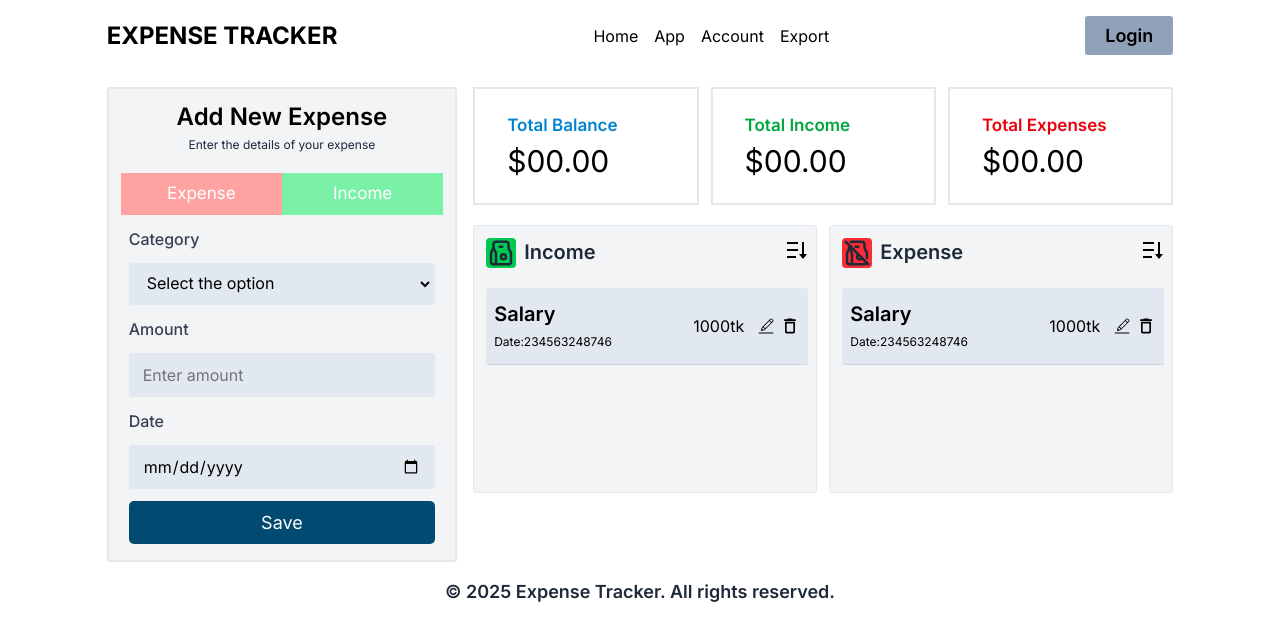
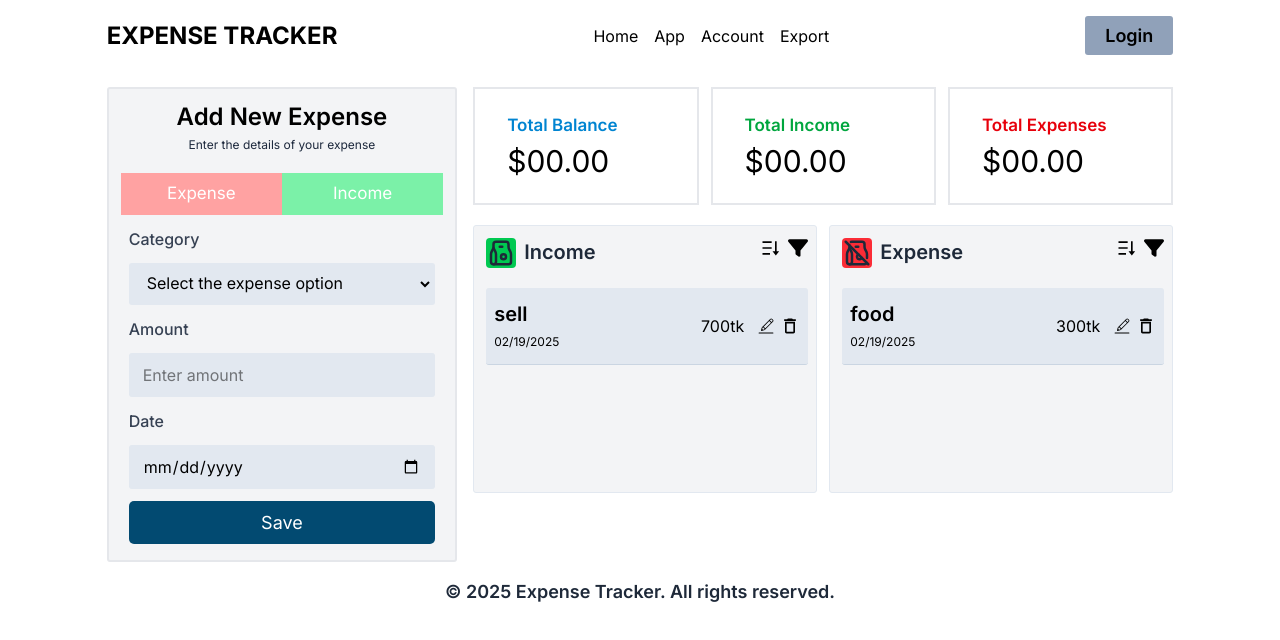
Before and after one commit to Momen1995/expense-tracker, a React (Vite) app: page / in a window 1280 px wide. Shown: the top 640 px of the page. Built offline with nearby package versions, Linux system fonts and the light colour scheme.

Commit message:
Successfully rendered Income and Expense components based on user selection

```diff
--- a/eslint.config.js
+++ b/eslint.config.js
@@ -33,6 +33,7 @@ export default [
         'warn',
         { allowConstantExport: true },
       ],
+      "react/prop-types" : 0,
     },
   },
 ]
--- a/src/App.jsx
+++ b/src/App.jsx
@@ -1,15 +1,33 @@
+import { useState } from "react";
 import Footer from "./components/Footer";
 import Form from "./components/Form";
 import Navbar from "./components/Navbar";
 import TransactionBoard from "./components/Transaction/TransactionBoard";
+import { initialData } from "./Data/data";
 
 const App = () => {
+  const [data, setData] = useState(initialData);
+  const [selectOption, setSelectOption] = useState("expense");
+  console.log(selectOption);
+
+  function handleIncomeSelect() {
+    setSelectOption("income");
+  }
+
+  function handleExpenseSelect() {
+    setSelectOption("expense");
+  }
+
   return (
     <div className="w-10/12 mx-auto">
       <Navbar />
       <main className="mt-4 flex gap-4">
-        <Form />
-        <TransactionBoard />
+        <Form
+          onExpense={handleExpenseSelect}
+          onIncome={handleIncomeSelect}
+          selectOption={selectOption}
+        />
+        <TransactionBoard data={data} selectOption={selectOption} />
       </main>
       <Footer />
     </div>
--- /dev/null
+++ b/src/Data/data.js
@@ -0,0 +1,18 @@
+const initialData = [
+  {
+    id: crypto.randomUUID(),
+    category: "expense",
+    amount: 300,
+    date: "02/19/2025",
+    title : "food"
+  },
+  {
+    id: crypto.randomUUID(),
+    category: "income",
+    amount: 700,
+    date: "02/19/2025",
+    title : "sell"
+  },
+];
+
+export { initialData };
--- a/src/components/Form.jsx
+++ b/src/components/Form.jsx
@@ -1,6 +1,6 @@
 import Input from "./Input";
 
-const Form = () => {
+const Form = ({ onExpense, onIncome, selectOption }) => {
   return (
     <>
       <div className="w-1/3 border-gray-200 border-2 px-3 pt-3 py-1 rounded-[3px] bg-gray-100">
@@ -9,7 +9,11 @@ const Form = () => {
           Enter the details of your expense
         </p>
 
-        <Input />
+        <Input
+          onExpense={onExpense}
+          onIncome={onIncome}
+          selectOption={selectOption}
+        />
       </div>
     </>
   );
--- a/src/components/Input.jsx
+++ b/src/components/Input.jsx
@@ -1,13 +1,20 @@
-const Input = () => {
+const Input = ({ onExpense, onIncome, selectOption }) => {
   return (
     <section className="mt-5">
-
       <form className="mt-3" aria-label="Expense Tracker Form">
         <div className="bg-sky-600 flex justify-around text-white text-[17px] rounded-[3px]">
-          <button type="button" className="bg-red-300 w-1/2 p-2">
+          <button
+            onClick={() => onExpense("expense")}
+            type="button"
+            className="bg-red-300 w-1/2 p-2"
+          >
             Expense
           </button>
-          <button type="button" className="bg-green-300 w-1/2 p-2">
+          <button
+            onClick={() => onIncome("income")}
+            type="button"
+            className="bg-green-300 w-1/2 p-2"
+          >
             Income
           </button>
         </div>
@@ -16,11 +23,13 @@ const Input = () => {
           <label htmlFor="category" className="text-gray-700 font-medium">
             Category
           </label>
+
+          {selectOption === "expense" ? (
             <select
               id="category"
               className="border-2 w-full border-transparent focus:border-sky-500 bg-slate-200 px-3 py-2 rounded-[3px]"
             >
-            <option value="">Select the option</option>
+              <option value="">Select the expense option</option>
               <option value="Education">Education</option>
               <option value="Food">Food</option>
               <option value="Health">Health</option>
@@ -29,6 +38,18 @@ const Input = () => {
               <option value="Tax">Tax</option>
               <option value="Transport">Transport</option>
             </select>
+          ) : (
+            <select
+              id="category"
+              className="border-2 w-full border-transparent focus:border-sky-500 bg-slate-200 px-3 py-2 rounded-[3px]"
+            >
+              <option value="">Select the income option</option>
+              <option value="Education">Salary</option>
+              <option value="Food">Outsourcing</option>
+              <option value="Health">Bond</option>
+              <option value="Bill">Dividend</option>
+            </select>
+          )}
 
           <label htmlFor="amount" className="text-gray-700 font-medium">
             Amount
--- a/src/components/Transaction/Expense.jsx
+++ b/src/components/Transaction/Expense.jsx
@@ -2,8 +2,9 @@ import { TbPaperBagOff } from "react-icons/tb";
 import { RiSortDesc } from "react-icons/ri";
 import { CiEdit } from "react-icons/ci";
 import { MdOutlineDeleteOutline } from "react-icons/md";
+import { FaFilter } from "react-icons/fa6";
 
-const Expense = () => {
+const Expense = ({ expenseData }) => {
   return (
     <section className="bg-gray-100 ps-3 py-3 pe-2 border-1 border-slate-200 rounded-[3px]">
       <div className=" flex justify-between">
@@ -11,25 +12,28 @@ const Expense = () => {
           <TbPaperBagOff className="bg-red-500 text-3xl rounded text-gray-800" />
           <p className="text-xl font-semibold text-gray-800">Expense</p>
         </div>
-        <div>
-          <RiSortDesc className=" text-2xl" />
+        <div className="flex gap-2">
+          <RiSortDesc className=" text-xl" />
+          <FaFilter className=" text-xl" />
         </div>
       </div>
 
       <ul className="mt-5 overflow-y-scroll h-48">
-                <li className="bg-slate-200 px-2 py-3 rounded-[3px] text-[16px] border-b-[1px] border-slate-300 mb-2 flex justify-between">
+        {expenseData.map((data) => (
+          <li key={data.id} className="bg-slate-200 px-2 py-3 rounded-[3px] text-[16px] border-b-[1px] border-slate-300 mb-2 flex justify-between">
             <div>
-                    <p className="text-xl font-semibold">Salary</p>
-                    <span className="text-xs">Date:234563248746</span>
+              <p className="text-xl font-semibold">{data.title}</p>
+              <span className="text-xs">{data.date}</span>
             </div>
             <div className="flex gap-3 justify-center items-center">
-                    <p>1000tk</p>
+              <p>{data.amount}tk</p>
               <div className="flex gap-1">
                 <CiEdit className="text-xl" />
                 <MdOutlineDeleteOutline className="text-xl" />
               </div>
             </div>
           </li>
+        ))}
       </ul>
     </section>
   );
--- a/src/components/Transaction/Income.jsx
+++ b/src/components/Transaction/Income.jsx
@@ -2,8 +2,9 @@ import { TbPaperBag } from "react-icons/tb";
 import { RiSortDesc } from "react-icons/ri";
 import { CiEdit } from "react-icons/ci";
 import { MdOutlineDeleteOutline } from "react-icons/md";
+import { FaFilter } from "react-icons/fa6";
 
-const Income = () => {
+const Income = ({ incomeData }) => {
   return (
     <>
       <section className="bg-gray-100 ps-3 py-3 pe-2 border-1 border-slate-200 rounded-[3px]">
@@ -12,24 +13,30 @@ const Income = () => {
             <TbPaperBag className="bg-green-500 text-3xl rounded text-gray-800" />
             <p className="text-xl font-semibold text-gray-800">Income</p>
           </div>
-          <div>
-            <RiSortDesc className=" text-2xl" />
+          <div className="flex gap-2">
+            <RiSortDesc className=" text-xl" />
+            <FaFilter className=" text-xl" />
           </div>
         </div>
         <ul className="mt-5 overflow-y-scroll h-48">
-          <li className="bg-slate-200 px-2 py-3 rounded-[3px] text-[16px] border-b-[1px] border-slate-300 mb-2 flex justify-between">
+          {incomeData.map((data) => (
+            <li
+              key={data.id}
+              className="bg-slate-200 px-2 py-3 rounded-[3px] text-[16px] border-b-[1px] border-slate-300 mb-2 flex justify-between"
+            >
               <div>
-              <p className="text-xl font-semibold">Salary</p>
-              <span className="text-xs">Date:234563248746</span>
+                <p className="text-xl font-semibold">{data.title}</p>
+                <span className="text-xs">{data.date}</span>
               </div>
               <div className="flex gap-3 justify-center items-center">
-              <p>1000tk</p>
+                <p>{data.amount}tk</p>
                 <div className="flex gap-1">
                   <CiEdit className="text-xl" />
                   <MdOutlineDeleteOutline className="text-xl" />
                 </div>
               </div>
             </li>
+          ))}
         </ul>
       </section>
     </>
--- a/src/components/Transaction/TransactionBoard.jsx
+++ b/src/components/Transaction/TransactionBoard.jsx
@@ -4,7 +4,10 @@ import TotalBalance from "./TotalBalance";
 import TotalExpense from "./TotalExpense";
 import TotalIncome from "./TotalIncome";
 
-const TransactionBoard = () => {
+const TransactionBoard = ({ data, selectOption }) => {
+  const incomeData = data.filter((item) => item.category === "income");
+  const expenseData = data.filter((item) => item.category === "expense");
+
   return (
     <div className="w-2/3 flex flex-col gap-5">
       <div className="flex gap-3">
@@ -12,9 +15,9 @@ const TransactionBoard = () => {
         <TotalIncome />
         <TotalExpense />
       </div>
-      <div className="grid gap-3 grid-cols-2 ">
-        <Income />
-        <Expense />
+      <div className="grid gap-3 grid-cols-2">
+        <Income incomeData={incomeData} />
+        <Expense expenseData={expenseData} />
       </div>
     </div>
   );
```
Lines whose indentation alone changed are shown as unchanged.
